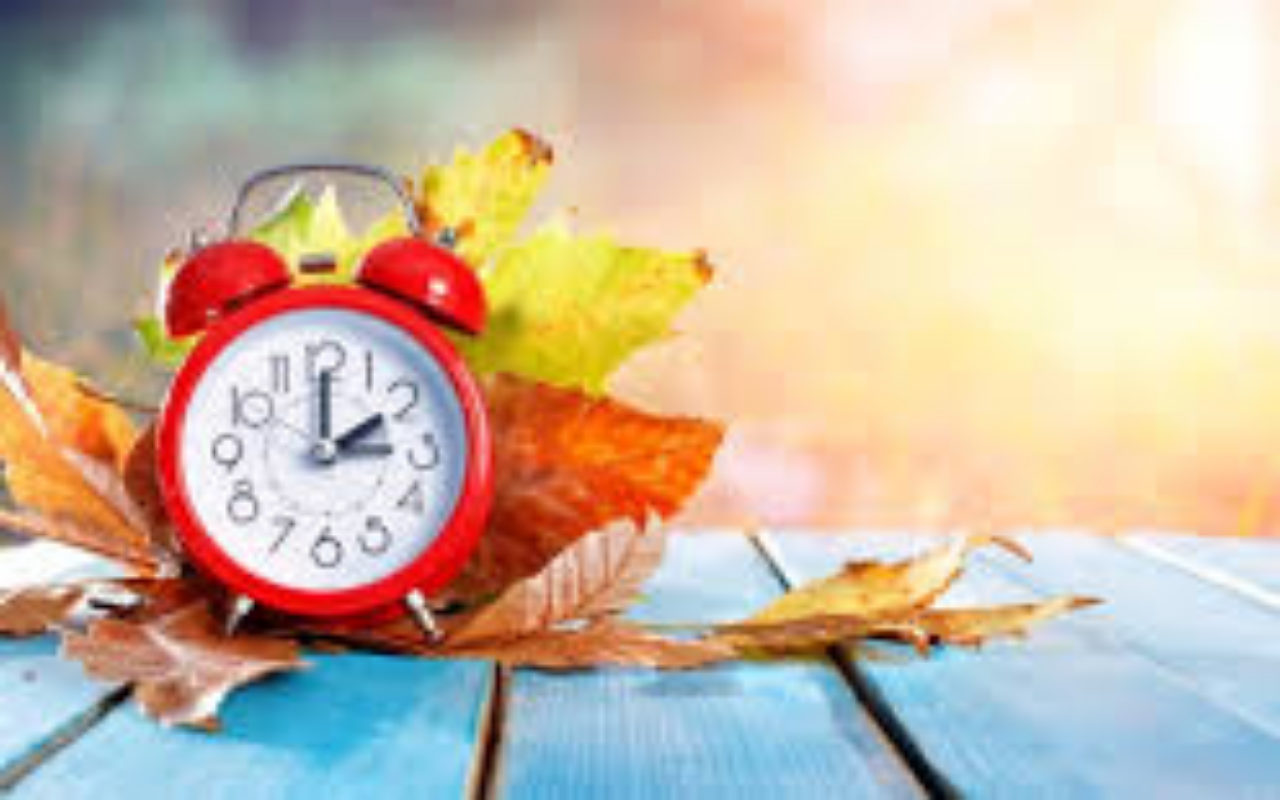
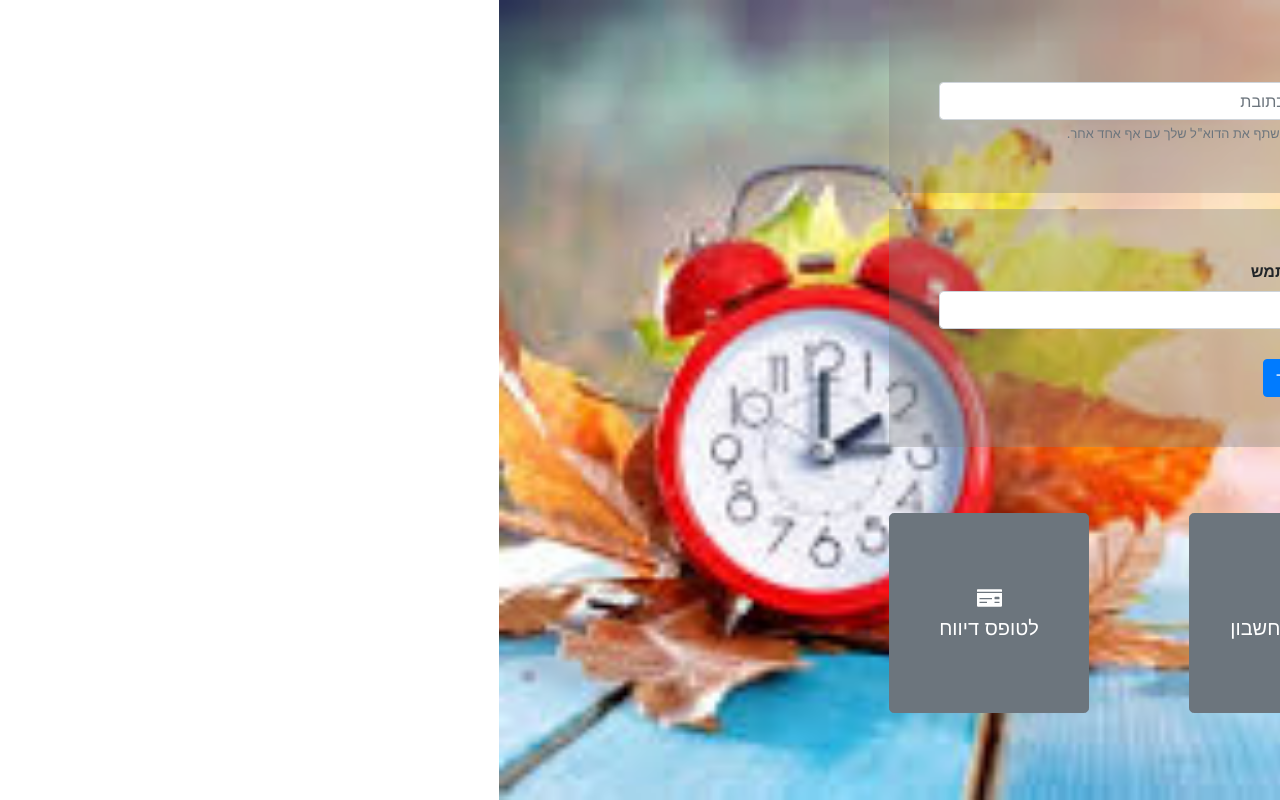
Before and after one commit to 45631/bank-hazman, a React (Vite) app in the folder client/: page /pre-account in a window 1280 px wide. Built offline with nearby package versions, Linux system fonts and the light colour scheme.

Commit message:
add css+page (pre-account)

```diff
--- a/client/src/Account.js
+++ b/client/src/Account.js
@@ -32,15 +32,6 @@ export class Account extends Component {
 
     return (
       <div>
-        <button
-          type="button"
-          class="btn  btn-secondary btn-lg btn-block"
-          onClick={() => {
-            this.toAccount();
-          }}
-        >
-          מעוניין להחליף את שם המשתמש שלי
-        </button>
         <table class="table table-striped">
           <thead>
             <tr>
--- a/client/src/App.js
+++ b/client/src/App.js
@@ -3,6 +3,7 @@ import { Router, Switch, Route } from "react-router";
 import { createBrowserHistory } from "history";
 
 import { Home } from "./Home";
+import { PreAccount } from "./pre-account";
 import { Account } from "./Account";
 import { CategoryInfo } from "./CategoryInfo";
 import { JoinForm } from "./JoinForm";
@@ -19,6 +20,9 @@ export class App extends Component {
         <Switch>
           <Route exact path="/">
             <Home history={history} />
+          </Route>
+          <Route path="/pre-account">
+            <PreAccount />
           </Route>
           <Route path="/account">
             <Account />
--- a/client/src/Contact.js
+++ b/client/src/Contact.js
@@ -8,6 +8,7 @@ export class Contact extends Component {
     this.state = { value: "", name: "" };
     this.saveName = this.saveName.bind(this);
     this.comment = this.comment.bind(this);
+    this.put = this.put.bind(this);
   }
   saveName(event) {
     this.setState({ value: event.target.value });
@@ -16,6 +17,7 @@ export class Contact extends Component {
     const name = this.state.value;
     this.setState({ name });
   }
+  put() {}
 
   render() {
     return (
@@ -97,6 +99,10 @@ export class Contact extends Component {
             </div>
           </div>
         </div>
+        <h5>בעיות נפוצות:</h5>
+        <ul>
+          <li onClick={this.put}>מעוניין להחליף את שם המשתמש שלי</li>
+        </ul>
       </div>
     );
   }
--- a/client/src/Home.js
+++ b/client/src/Home.js
@@ -25,7 +25,7 @@ export class Home extends Component {
   }
 
   toAccount() {
-    this.props.history.push("/account");
+    this.props.history.push("/pre-account");
   }
   toAbout() {
     this.props.history.push("/about");
@@ -66,7 +66,8 @@ export class Home extends Component {
       categoriesViews.push(view);
     });
     return (
-      <div className="container">
+      <div>
+        <img className="logo" src={require("../assets/bank.jpg")} />{" "}
         <header>
           <ul className="nav nav-tabs">
             <li className="nav-link active">בית</li>
@@ -92,8 +93,9 @@ export class Home extends Component {
           </button>
           <h3 className="title">בנק הזמן</h3>
         </header>
-
-        <div>{categoriesViews}</div>
+        <div className="container">
+          <div>{categoriesViews}</div>
+        </div>
       </div>
     );
   }
--- a/client/src/JoinForm.js
+++ b/client/src/JoinForm.js
@@ -38,6 +38,12 @@ export class JoinForm extends Component {
   render() {
     return (
       <div>
+        <h3>ברוך הבא לבנק הזמן</h3>
+        <div className="form-group">
+          <p>
+            להצטרפות נא מלא את פרטיך וסמן בתיבות הסימון ליד התחומים בהם הנך
+            מעוניין לתרום
+          </p>
           <label>
             שם
             <input
@@ -84,8 +90,9 @@ export class JoinForm extends Component {
               onChange={this.onNameChange}
             />
           </label>
+        </div>
         <hr />
-
+        <div className="domain">
           <label>
             <input
               type="checkbox"
@@ -159,7 +166,7 @@ export class JoinForm extends Component {
             />
             עבודות תחזוקה <br />
           </label>
-
+        </div>{" "}
         <button type="button" className="btn btn-primary" onClick={this.submit}>
           submit
         </button>
--- /dev/null
+++ b/client/src/pre-account.js
@@ -0,0 +1,71 @@
+import React, { Component } from "react";
+import { FontAwesomeIcon } from "@fortawesome/react-fontawesome";
+import {
+  faCoffee,
+  faAd,
+  faWater,
+  faBaby,
+  faMoneyCheck,
+  faCalculator
+} from "@fortawesome/free-solid-svg-icons";
+
+export class PreAccount extends Component {
+  constructor(props) {
+    super(props);
+    this.state = {};
+    this.login = this.login.bind(this);
+  }
+  login() {}
+  toAccount() {
+    this.props.history.push("/account");
+  }
+  toAccount() {
+    this.props.history.push("/statementForm");
+  }
+  render() {
+    return (
+      <div>
+        <div class="form-group">
+          <label for="exampleInputEmail1">Email </label>
+          <input
+            type="email"
+            class="form-control"
+            id="exampleInputEmail1"
+            aria-describedby="emailHelp"
+            placeholder="הקלד כתובת "
+          />
+          <small id="emailHelp" class="form-text text-muted">
+            לעולם לא נשתף את הדוא"ל שלך עם אף אחד אחר.
+          </small>
+        </div>
+        <div class="form-group">
+          <label for="exampleInputPassword1">שם משתמש</label>
+          <input type="text" class="form-control" id="exampleInputPassword1" />
+          <button type="submit" class="btn btn-primary" onClick={this.login}>
+            התחבר
+          </button>
+        </div>
+        <div className="twobtn">
+          <button
+            type="button"
+            class="btn pbtn btn-secondary btn-lg"
+            onClick={this.toAccount}
+          >
+            <FontAwesomeIcon icon={faCalculator} />
+            <br />
+            המשך לחשבון
+          </button>
+          <button
+            type="button"
+            class="btn pbtn btn-secondary btn-lg"
+            onClick={this.ToStatementForm}
+          >
+            <FontAwesomeIcon icon={faMoneyCheck} />
+            <br />
+            לטופס דיווח
+          </button>
+        </div>
+      </div>
+    );
+  }
+}
--- a/client/style.css
+++ b/client/style.css
@@ -21,8 +21,11 @@ header {
   width: 100%;
   text-align: center;
 }
-.btn-secondary {
-  margin-top: 30px;
+.pbtn {
+  justify-content: center;
+  margin: 50px;
+  height: 200px;
+  width: 200px;
 }
 .title {
   margin-top: 30px;
@@ -51,3 +54,42 @@ li:hover {
   margin-top: 40px;
   text-align: center;
 }
+.form-group {
+  background-color: rgba(128, 128, 128, 0.37);
+  text-align: justify;
+  padding: 50px;
+  margin: auto;
+  font-weight: bold;
+  width: 500px;
+}
+.domain {
+  background-color: rgba(128, 128, 128, 0.37);
+  text-align: justify;
+  padding: 50px;
+  margin: auto;
+  font-weight: bold;
+  width: 500px;
+  line-height: 250%;
+}
+form-group {
+  display: flexbox;
+}
+.btn-primary {
+  margin-top: 30px;
+}
+
+.twobtn {
+  text-align: center;
+}
+button.btn-block {
+  margin-top: 30px;
+  width: 450px;
+}
+.logo {
+  height: 110px;
+  width: 280px;
+  margin-bottom: 20px;
+  float: right;
+  opacity: 0.7;
+  margin: 20px;
+}
```
Also changed, not shown: client/assets/bank.jpg (added). Lines whose indentation alone changed are shown as unchanged.
